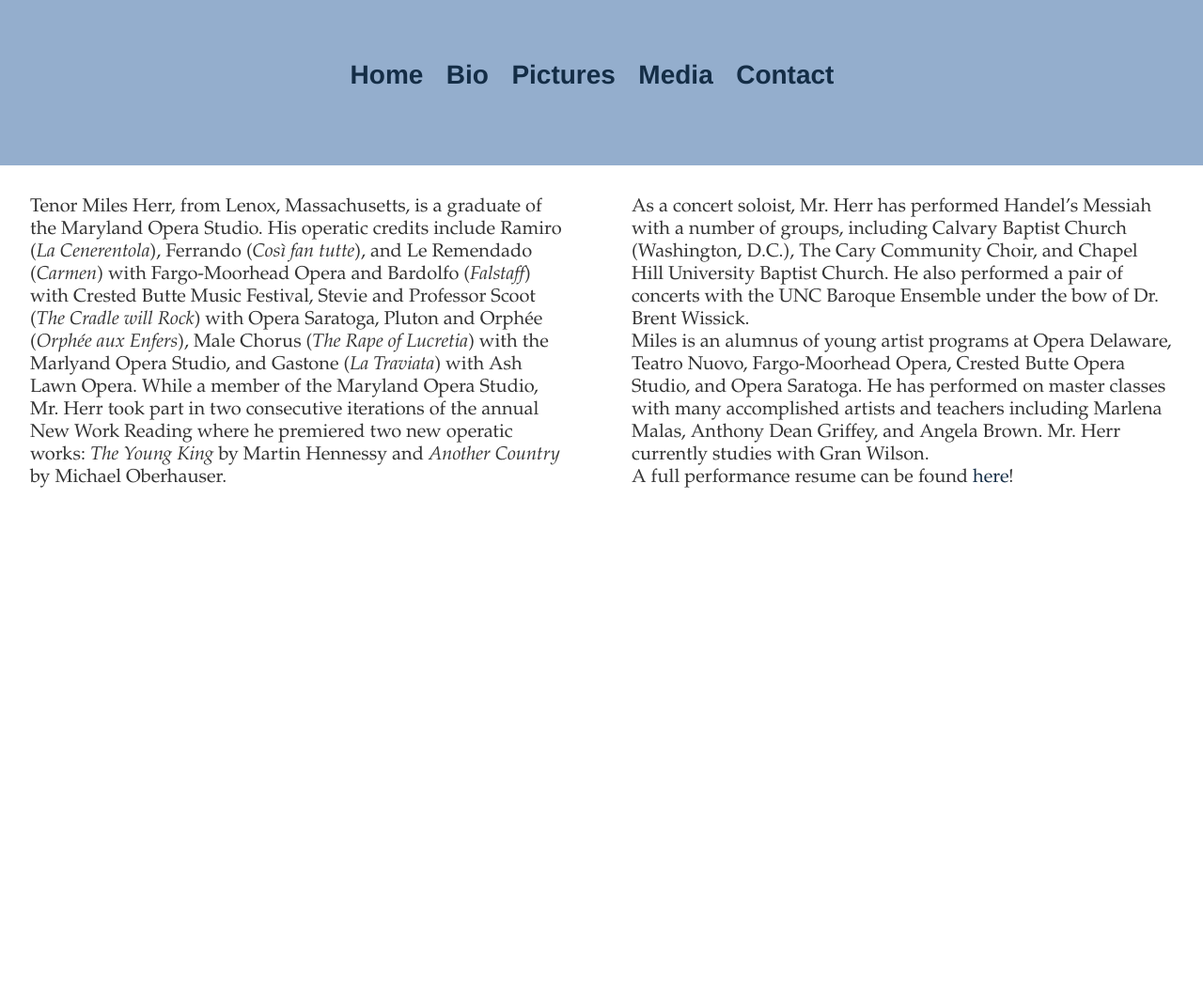
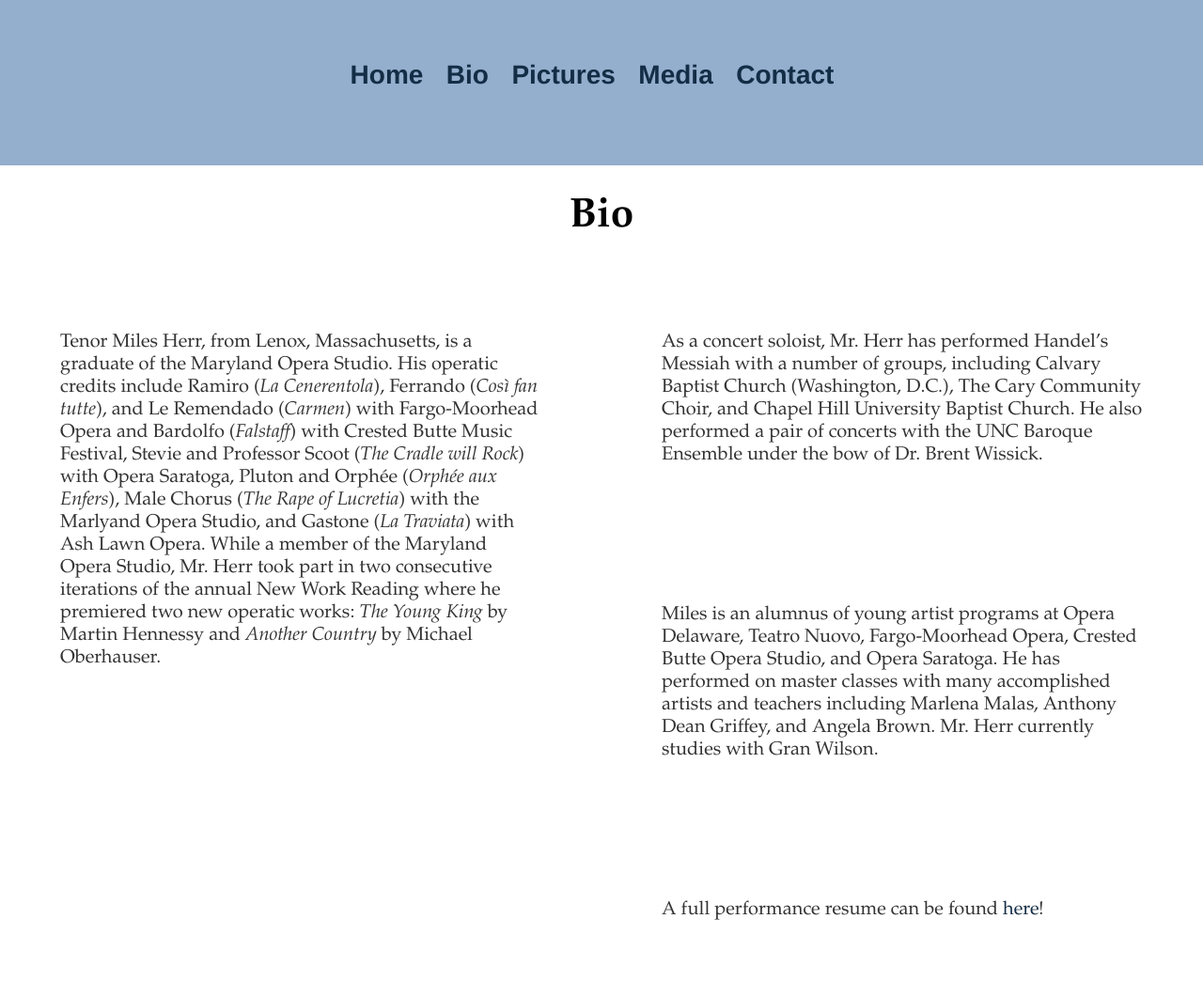
Before and after one commit to leemlb06pmi/leemlb06pmi.github.io, a Jekyll site: the page built from bio/index.html, in a window 1280 px wide. Shown: the whole page at 94% size. Built offline with Jekyll 4.4.1, drawn with Linux system fonts in a browser that asks for light colours; before the commit the page ends 900 px from its top, so only the background shows below that.

Commit message:
Update index.html

```diff
--- a/bio/index.html
+++ b/bio/index.html
@@ -2,10 +2,11 @@
 layout: default
 title: Bio
 ---
+<h1>{{ page.title }}</h1>
 
 <div class = "row">
   <div class = "column">
-    <p style="text-align:left;margin:5%;">Tenor Miles Herr, from Lenox, Massachusetts, is a graduate of the Maryland Opera Studio.
+    <p style="text-align:left;margin:10%;">Tenor Miles Herr, from Lenox, Massachusetts, is a graduate of the Maryland Opera Studio.
 His operatic credits include Ramiro (<em>La Cenerentola</em>), Ferrando (<em>Così fan tutte</em>), and Le Remendado (<em>Carmen</em>) with
 Fargo-Moorhead Opera and Bardolfo (<em>Falstaff</em>) with Crested Butte Music Festival, Stevie and Professor
 Scoot (<em>The Cradle will Rock</em>) with Opera Saratoga, Pluton and Orphée (<em>Orphée aux Enfers</em>),
@@ -17,15 +18,15 @@ Work Reading where he premiered two new operatic works: <em>The Young King</em>
   </div>
 
   <div class = "column">
-    <p style="text-align:left;margin:5%;">As a concert soloist, Mr. Herr has performed Handel’s Messiah with a number of groups, including Calvary Baptist Church
+    <p style="text-align:left;margin:10%;">As a concert soloist, Mr. Herr has performed Handel’s Messiah with a number of groups, including Calvary Baptist Church
 (Washington, D.C.), The Cary Community Choir, and Chapel Hill University Baptist Church.  He also performed a pair of
-concerts with the UNC Baroque Ensemble under the bow of Dr. Brent Wissick.
+      concerts with the UNC Baroque Ensemble under the bow of Dr. Brent Wissick.</p>
 <br>
-Miles is an alumnus of young artist programs at Opera Delaware, Teatro Nuovo, Fargo-Moorhead Opera, Crested Butte Opera Studio, and Opera Saratoga.
+<p style="text-align:left;margin:10%;">Miles is an alumnus of young artist programs at Opera Delaware, Teatro Nuovo, Fargo-Moorhead Opera, Crested Butte Opera Studio, and Opera Saratoga.
 He has performed on master classes with many accomplished artists and teachers including Marlena Malas, Anthony Dean Griffey,
-and Angela Brown. Mr. Herr currently studies with Gran Wilson.
+  and Angela Brown. Mr. Herr currently studies with Gran Wilson.</p>
 <br>
-A full performance resume can be found <a href="/photos/Miles Herr Resume.pdf" download style="font-size:1em">here</a>!
+<p style="text-align:left;margin:10%;">A full performance resume can be found <a href="/photos/Miles Herr Resume.pdf" download style="font-size:1em">here</a>!
     </p>
   </div>
 </div>
```
